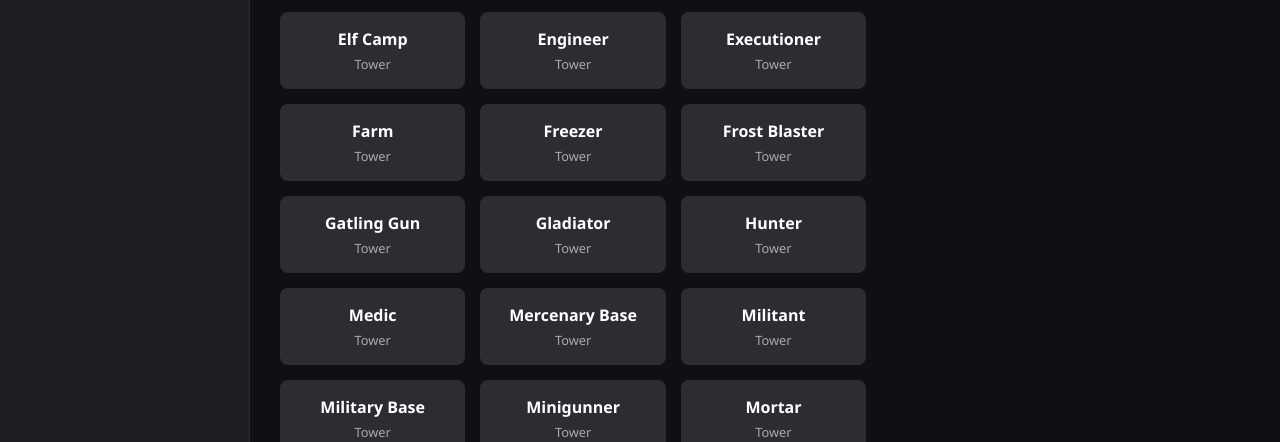
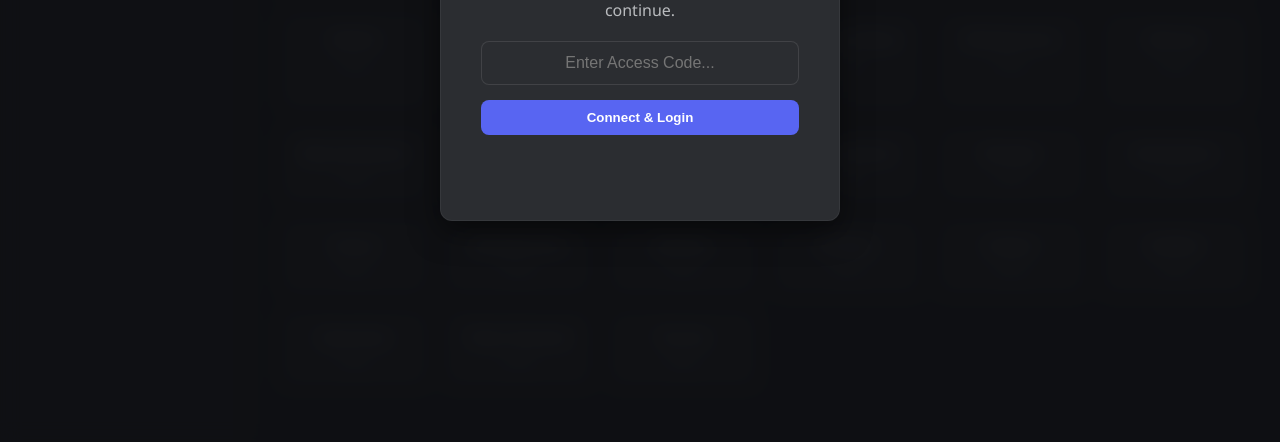
Before and after one commit to 8zj/TDSHubThing.github.io, a plain HTML site: page index.html in a window 1280 px wide. Shown: the part 358-800 px from the top of the page. Drawn offline with Linux system fonts and the light colour scheme.

Commit message:
Add login overlay and box styles to style.css

```diff
--- a/style.css
+++ b/style.css
@@ -47,8 +47,36 @@
     gap: 10px;
 }
 
+.login-overlay {
+    position: fixed;
+    top: 0;
+    left: 0;
+    width: 100%;
+    height: 100%;
+    background: rgba(15, 16, 20, 0.95);
+    backdrop-filter: blur(10px);
+    z-index: 1000;
+    display: flex;
+    justify-content: center;
+    align-items: center;
+    transition: opacity 0.5s ease;
+}
+
+.login-box {
+    background: var(--card-color);
+    padding: 40px;
+    border-radius: 12px;
+    width: 100%;
+    max-width: 400px;
+    box-shadow: 0 10px 30px rgba(0,0,0,0.5);
+    border: 1px solid rgba(255,255,255,0.05);
+    transform: translateY(0);
+    transition: transform 0.5s ease;
+}
+
 .nav-links {
     list-style: none;
+}
     flex-grow: 1;
 }
 
```
